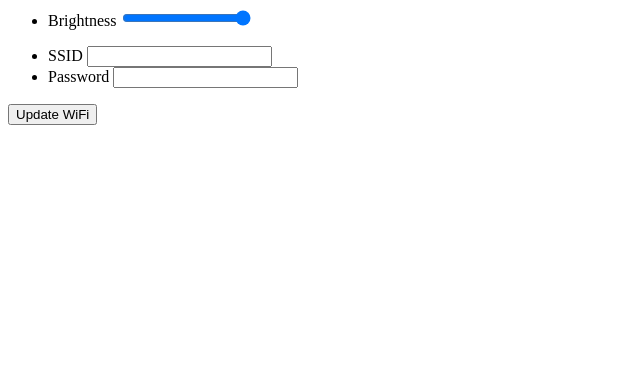
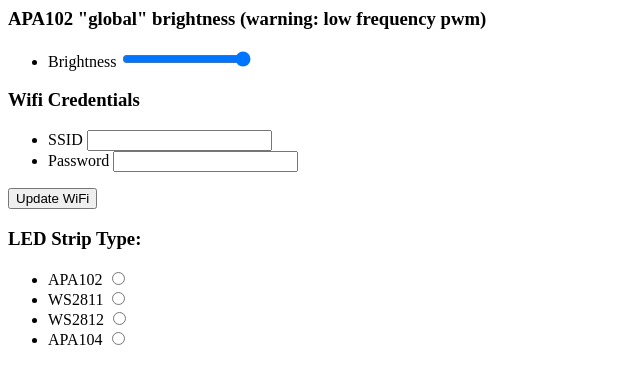
Before and after one commit to MisterRager/ESPionage-Sming, a plain HTML site: page web/index.html in a window 1280 px wide. Shown: the whole page, without its empty margins (0-640 px from the left). Drawn offline with nearby package versions, Linux system fonts and the light colour scheme; no server answers.

Commit message:
make strip type updatable in ajax app

```diff
--- a/web/index.html
+++ b/web/index.html
@@ -55,11 +55,22 @@
       $.get("/wifi_credentials", null, function(res) {
         ssid_input.val(res.ssid);
       });
+
+      var radios = $("input.led_type_radio");
+      $.get("/led_type", null, function(res) {
+        radios.filter("[value!=" + res.type +"]").prop("checked", false);
+        radios.filter("[value=" + res.type +"]").prop("checked", true);
+
+        radios.on("change", function() {
+          $.post("/led_type", {type: Number.parseInt($("input.led_type_radio:checked").val())});
+        });
+      });
     });
     </script>
   </head>
   <body>
     <form id="brightnessfm" action="/brightness">
+      <h3>APA102 "global" brightness (warning: low frequency pwm)</h3>
       <ul>
         <li>
           <label for="brightnessfm">Brightness</label>
@@ -68,6 +79,7 @@
       </ul>
     </form>
     <form id="wififm" action="/wifi_credentials">
+      <h3>Wifi Credentials</h3>
       <ul>
         <li>
           <label for="wifi_ssidfm">SSID</label>
@@ -80,5 +92,26 @@
       </ul>
       <button type="submit" id="wifi_submit">Update WiFi</button>
     </form>
+    <form id="typefm" action="led_type">
+      <h3>LED Strip Type:</h3>
+      <ul>
+        <li>
+          <label for="apa102_radio">APA102</label>
+          <input type="radio" value=0 name="type" class="led_type_radio"/>
+        </li>
+        <li>
+          <label for="ws2811_radio">WS2811</label>
+          <input type="radio" value=1 name="type" class="led_type_radio"/>
+        </li>
+        <li>
+          <label for="ws2812_radio">WS2812</label>
+          <input type="radio" value=2 name="type" class="led_type_radio"/>
+        </li>
+        <li>
+          <label for="apa104_radio">APA104</label>
+          <input type="radio" value=3 name="type" class="led_type_radio"/>
+        </li>
+      </ul>
+    </form>
   </body>
 </html>
```
Also changed, not shown: 1 other file.
